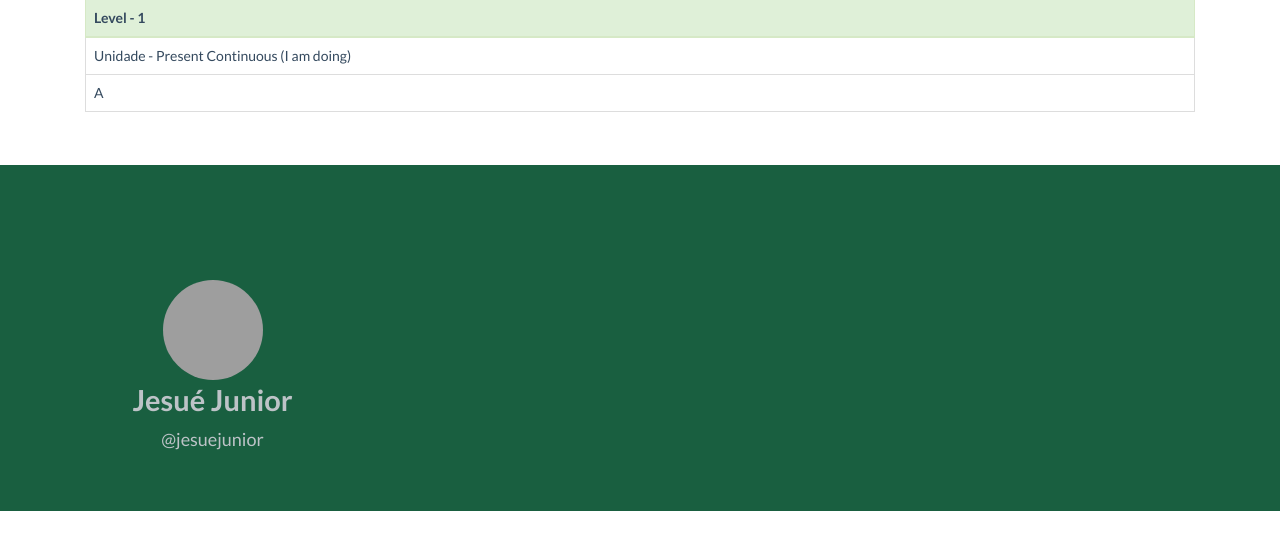
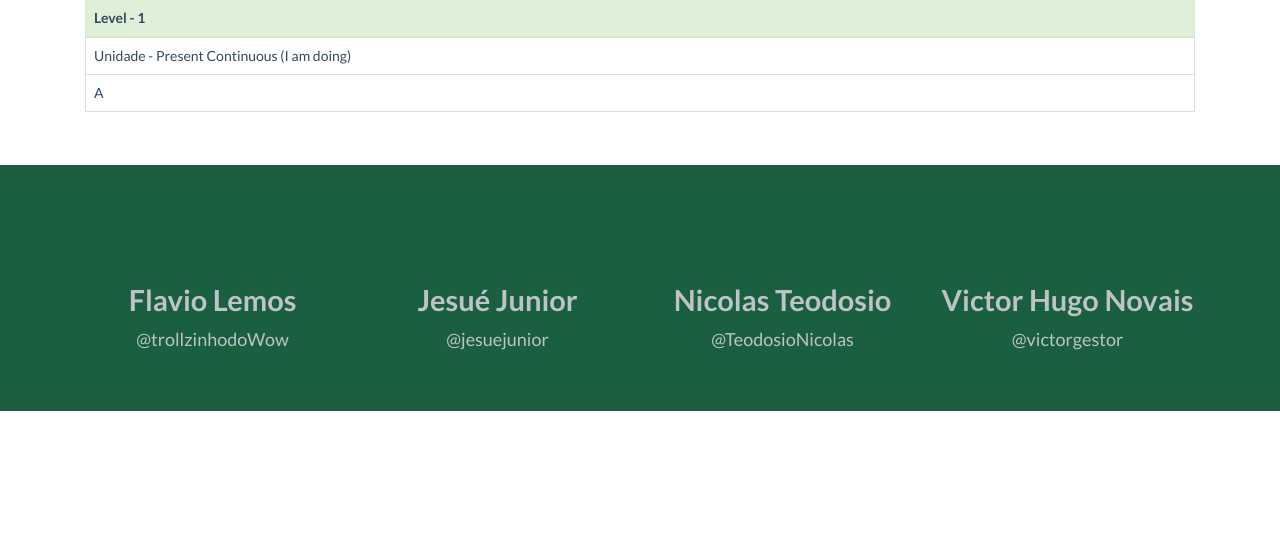
Before and after one commit to jesuejunior/golingo, a Django app: page / in a window 1280 px wide. Shown: the part 155-705 px from the top of the page. Run offline with Django 3.2, Linux system fonts and the light colour scheme; data comes from the database, SQL or seed files in the repository; both versions use the stored data as it was after the commit; grey boxes are pictures that could not be loaded.

Commit message:
Frontend fixes and improvements

```diff
--- a/quiz/admin.py
+++ b/quiz/admin.py
@@ -1,4 +1,3 @@
-__author__ = 'jesuejunior'
 from quiz.models import Question, Lesson, Answer, Unity, Media, Result
 
 from django.contrib import admin
@@ -22,7 +21,6 @@ admin.site.register(Answer, AnswerAdmin)
 class LessonAdmin(admin.ModelAdmin):
     list_display = ('id', 'name',)
     list_filter = ('name', )
-
 
 
 admin.site.register(Lesson, LessonAdmin)
--- a/quiz/forms.py
+++ b/quiz/forms.py
@@ -1,5 +1,4 @@
 # encoding: utf-8
-__author__ = 'jesuejunior'
 from django.forms import TextInput, ModelForm, ChoiceField
 
 from quiz.models import Question
--- a/templates/base.html
+++ b/templates/base.html
@@ -3,10 +3,10 @@
 <html lang="en">
 <head>
     <meta charset="utf-8">
-    <title>URLReduce</title>
+    <title>Golingo</title>
     <meta name="viewport" content="width=device-width, initial-scale=1.0">
 
-     <!-- Loading Bootstrap -->
+    <!-- Loading Bootstrap -->
     <link href="{% static 'css/bootstrap.css' %}" rel="stylesheet">
 
     <!-- Loading Flat UI -->
@@ -22,26 +22,37 @@
 <div class="navbar-fixed-top">
     <div class="container-top">
         <div class="navbar-header">
-            <a class="navbar-brand text-white" href="{% url "home" %}"><img src="{%  static 'img/logotipo.png' %}" /></a>
+            <a class="navbar-brand text-white" href="{% url "home" %}"><img src="{% static 'img/logotipo.png' %}"/></a>
         </div>
 
-    {% block menu %}
-    {% endblock %}
+        {% block menu %}
+        {% endblock %}
     </div>
 </div>
 <div class="container">
-{% block container %}
-{% endblock %}
+    {% block container %}
+    {% endblock %}
 </div>
 <div class="full-container-team">
     <div class="container">
         <div class="row text-center">
             <div class="col-lg-3">
-                <img class="img-circle img-thumb"
-                     src="https://1.gravatar.com/avatar/43bc44ff37ac20efcae477ce105ee20f"
-                     data-src="holder.js/100x100" alt="100x100">
+                <h4>Flavio Lemos</h4>
+                <p>@trollzinhodoWow</p></div>
+
+            <div class="col-lg-3">
                 <h4>Jesué Junior</h4>
                 <p>@jesuejunior</p>
+            </div>
+
+            <div class="col-lg-3">
+                <h4>Nicolas Teodosio</h4>
+                <p>@TeodosioNicolas</p>
+            </div>
+
+            <div class="col-lg-3">
+                <h4>Victor Hugo Novais</h4>
+                <p>@victorgestor</p>
             </div>
         </div>
     </div>
```
Also changed, not shown: db.sqlite3.
